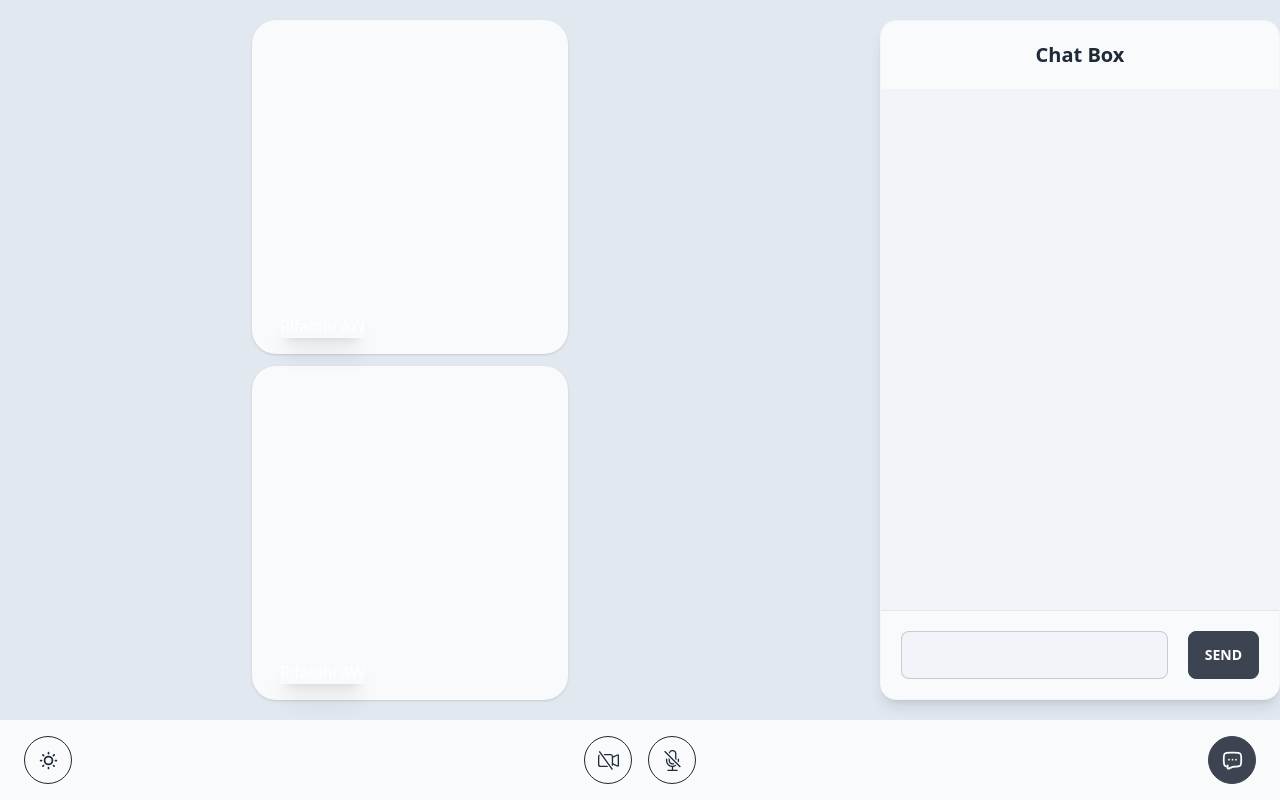
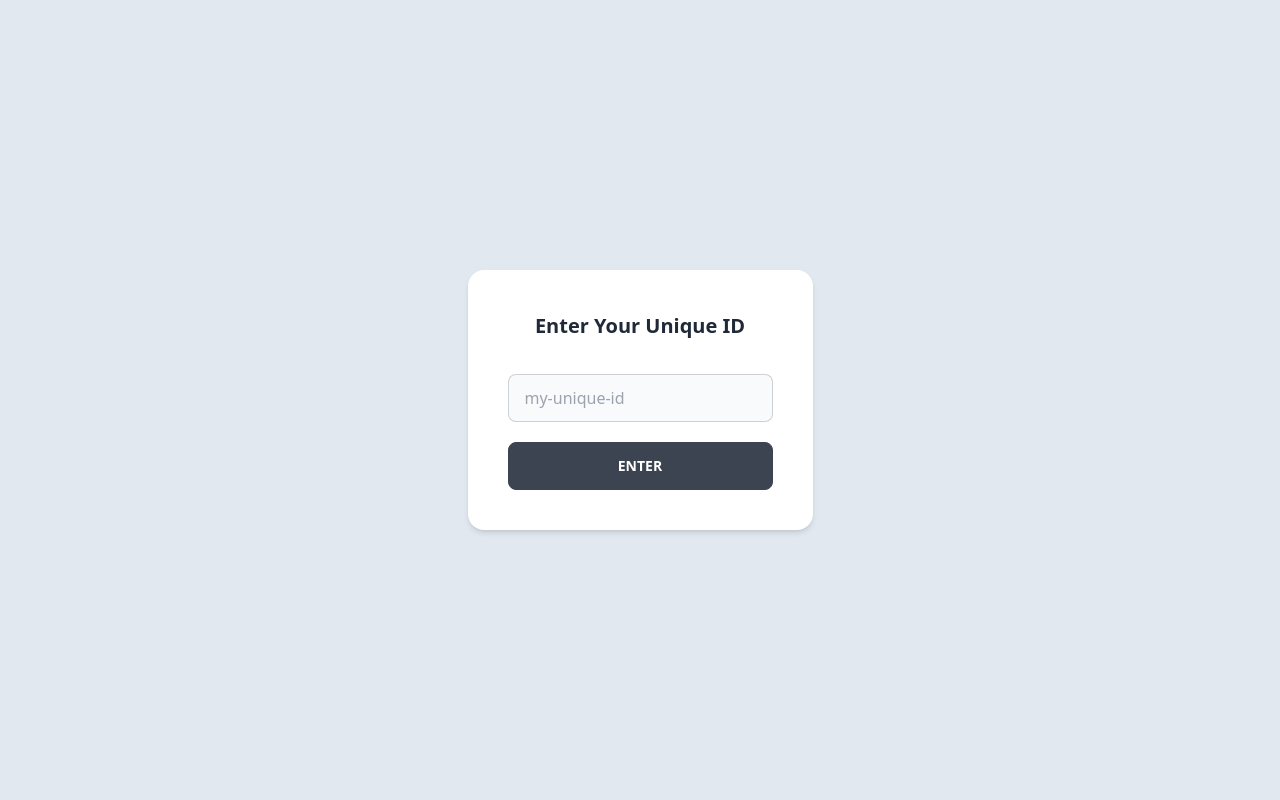
Before and after one commit to rifaldhiaw/konek, a Next.js app: page / in a window 1280 px wide. Built offline with nearby package versions, Linux system fonts and the light colour scheme; no server answers.

Commit message:
add video placeholder, adjust chatbox

```diff
--- a/components/ChatBox.tsx
+++ b/components/ChatBox.tsx
@@ -34,8 +34,8 @@ const ChatBox = () => {
                 )}
                 <div
                   className={
-                    "rounded-lg shadow-md px-2 py-1 text-neutral " +
-                    (isMine ? "bg-green-100" : "bg-base-100")
+                    "rounded-lg shadow-md px-2 py-1 " +
+                    (isMine ? "bg-green-100 text-neutral" : "bg-base-100")
                   }
                 >
                   {m.body}
--- a/pages/index.tsx
+++ b/pages/index.tsx
@@ -40,17 +40,17 @@ const Home: NextPage = () => {
       className="flex flex-col h-screen w-screen bg-base-300"
       data-theme={isDarkMode ? "dark" : "light"}
     >
-      {/* {renderByStatus()} */}
-      <Main />
+      {renderByStatus()}
     </div>
   );
 };
 
 export const Main = () => {
   const isChatBoxVisible = useGlobalStore((s) => s.isChatBoxVisible);
+  const isVideoOn = useGlobalStore((s) => s.isVideoOn);
 
   const video = (
-    <div className="flex flex-1 h-0 max-w-xl">
+    <div className="flex flex-1 h-0">
       <div className="flex flex-1 rounded-3xl shadow bg-base-100 p-2">
         <div className="card h-full w-full">
           <div className="absolute shadow-xl text-white bottom-2 left-5">
@@ -62,12 +62,28 @@ export const Main = () => {
     </div>
   );
 
+  const videoPlaceholder = (
+    <div className="flex flex-1 h-0">
+      <div className="flex flex-1 rounded-3xl shadow bg-base-100 p-2">
+        <div className="card h-full w-full">
+          <div className="h-full flex justify-center items-center bottom-2 left-5 text-lg ">
+            <div className="avatar placeholder">
+              <div className="bg-base-300 rounded-full w-24">
+                <span className="text-3xl">AW</span>
+              </div>
+            </div>
+          </div>
+        </div>
+      </div>
+    </div>
+  );
+
   return (
     <div className="flex flex-1 flex-col overflow-auto">
-      <div className="flex flex-1 h-0 ml-5">
-        <div className="relative flex flex-1 flex-col items-center pr-20">
+      <div className="flex flex-1 h-0 ml-5 justify-between">
+        <div className="relative flex flex-1 flex-col items-stretch pr-5 max-w-3xl mx-auto">
           <div className="h-5" />
-          {video}
+          {isVideoOn ? video : videoPlaceholder}
           <div className="h-3" />
           {video}
           <div className="h-5" />
```
